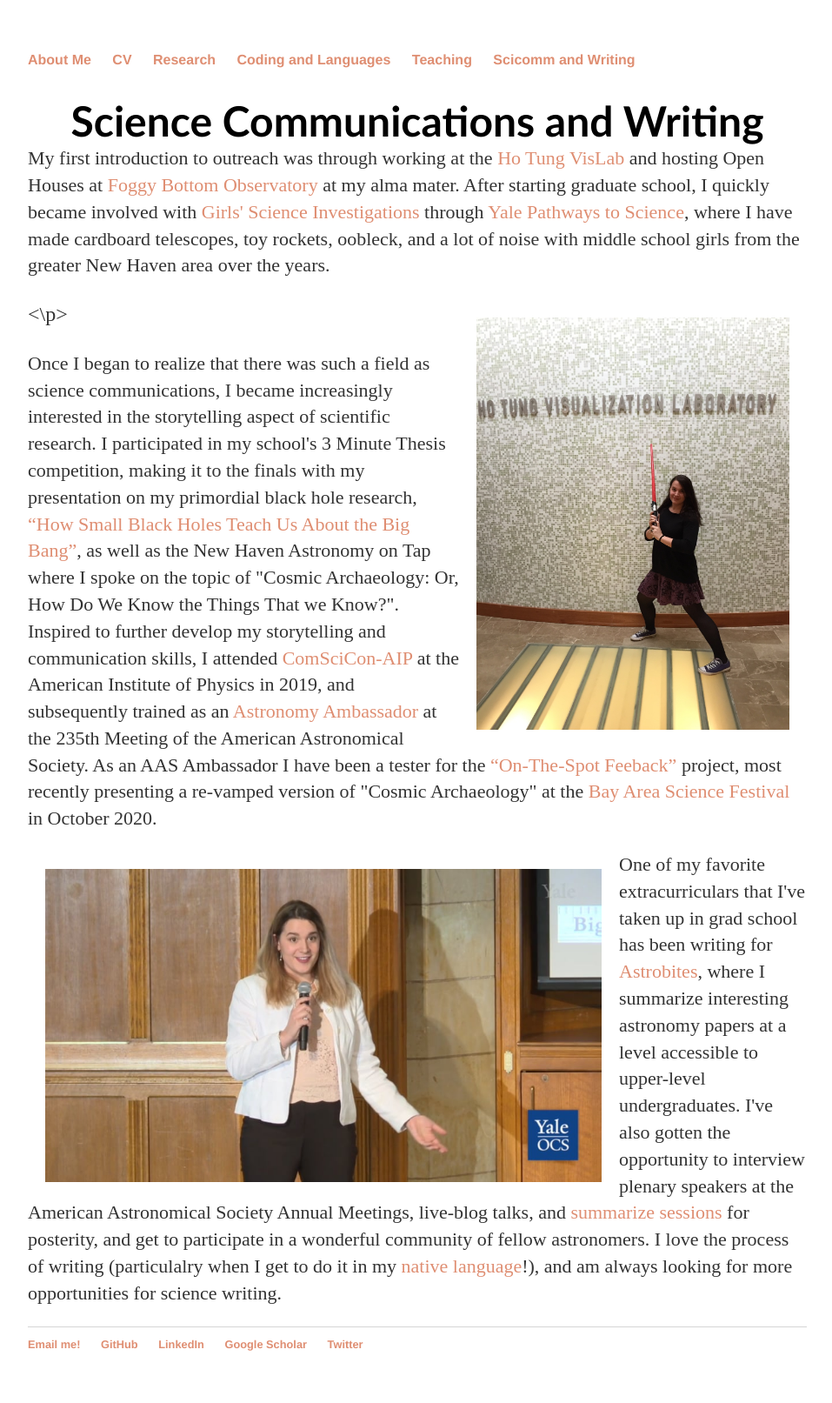
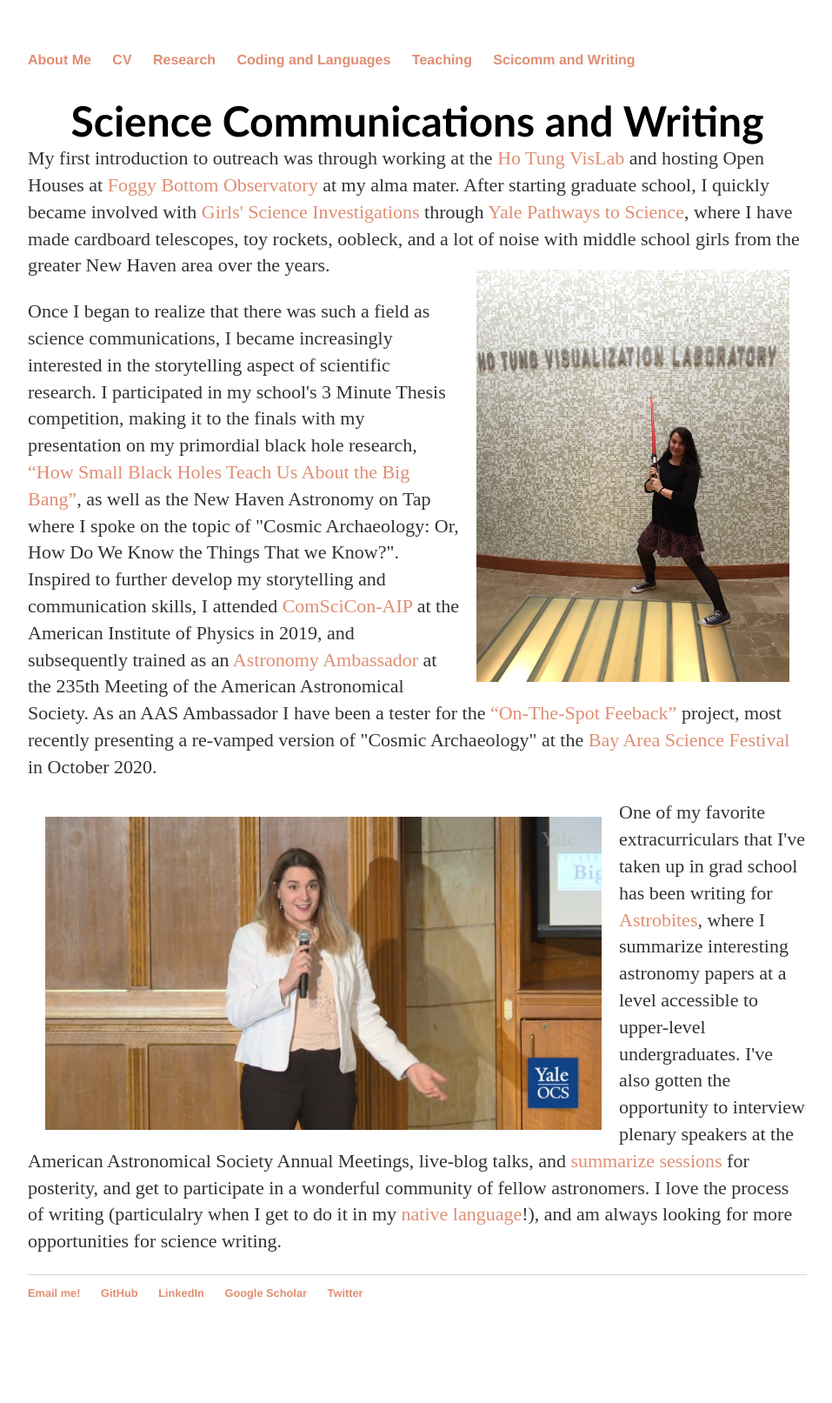
Before and after one commit to lunazagor/lunazagor.github.io, a Jekyll site: the page built from sci-wri/index.html, in a window 1280 px wide. Shown: the whole page at 87% size, without its empty margins (160-1117 px from the left). Built offline with Jekyll 4.4.1, drawn with Linux system fonts in a browser that asks for light colours; after the commit the page ends 1554 px from its top, so only the background shows below that.

Commit message:
Update index.html

```diff
--- a/sci-wri/index.html
+++ b/sci-wri/index.html
@@ -51,7 +51,7 @@ title: Sci-Wri
 
 <div class="blurb">
 <p style="text-align:left;font-size:22px; display: inline"> My first introduction to outreach was through working at the <a href="https://www.colgate.edu/about/campus-facilities/ho-tung-visualization-laboratory">Ho Tung VisLab</a> and hosting Open Houses at <a href="http://observatory.colgate.edu/">Foggy Bottom Observatory</a> at my alma mater. After starting graduate school, I quickly became involved with <a href="https://gsi.yale.edu/">Girls' Science Investigations</a> through <a href="https://onha.yale.edu/pathways-science">Yale Pathways to Science</a>, where I have made cardboard telescopes, toy rockets, oobleck, and a lot of noise with middle school girls from the greater New Haven area over the years. </p>
-<p><\p>
+
 <img class="TextWrapRight" src="vislab.jpeg" width="360" height="474" style="cursor:pointe;vertical-align:middle;margin:20px"/>
 
 <p style="text-align:left;font-size:22px"> Once I began to realize that there was such a field as science communications, I became increasingly interested in the storytelling aspect of scientific research. I participated in my school's 3 Minute Thesis competition, making it to the finals with my presentation on my primordial black hole research, <a href="https://ocs.yale.edu/videos/3-minute-thesis-competition-2019-finalist-luna-zagorac-how-small-black-holes-teach-us-about-the-big-bang/">“How Small Black Holes Teach Us About the Big Bang”</a>, as well as the New Haven Astronomy on Tap where I spoke on the topic of "Cosmic Archaeology: Or, How Do We Know the Things That we Know?". Inspired to further develop my storytelling and communication skills, I attended <a href="https://comscicon.com/comscicon-aip-2019">ComSciCon-AIP</a> at the American Institute of Physics in 2019, and subsequently trained as an <a href="https://aas.org/education/aas-astronomy-ambassadors-program">Astronomy Ambassador</a> at the 235th Meeting of the American Astronomical Society. As an AAS Ambassador I have been a tester for the <a href="https://astrosociety.org/education-outreach/higher-education-and-early-professionals/higher-education-and-early-professionals.html">“On-The-Spot Feeback”</a> project, most recently presenting a re-vamped version of "Cosmic Archaeology" at the <a href="https://www.bayareasciencefestival2020.org/">Bay Area Science Festival</a> in October 2020. </p>
```
